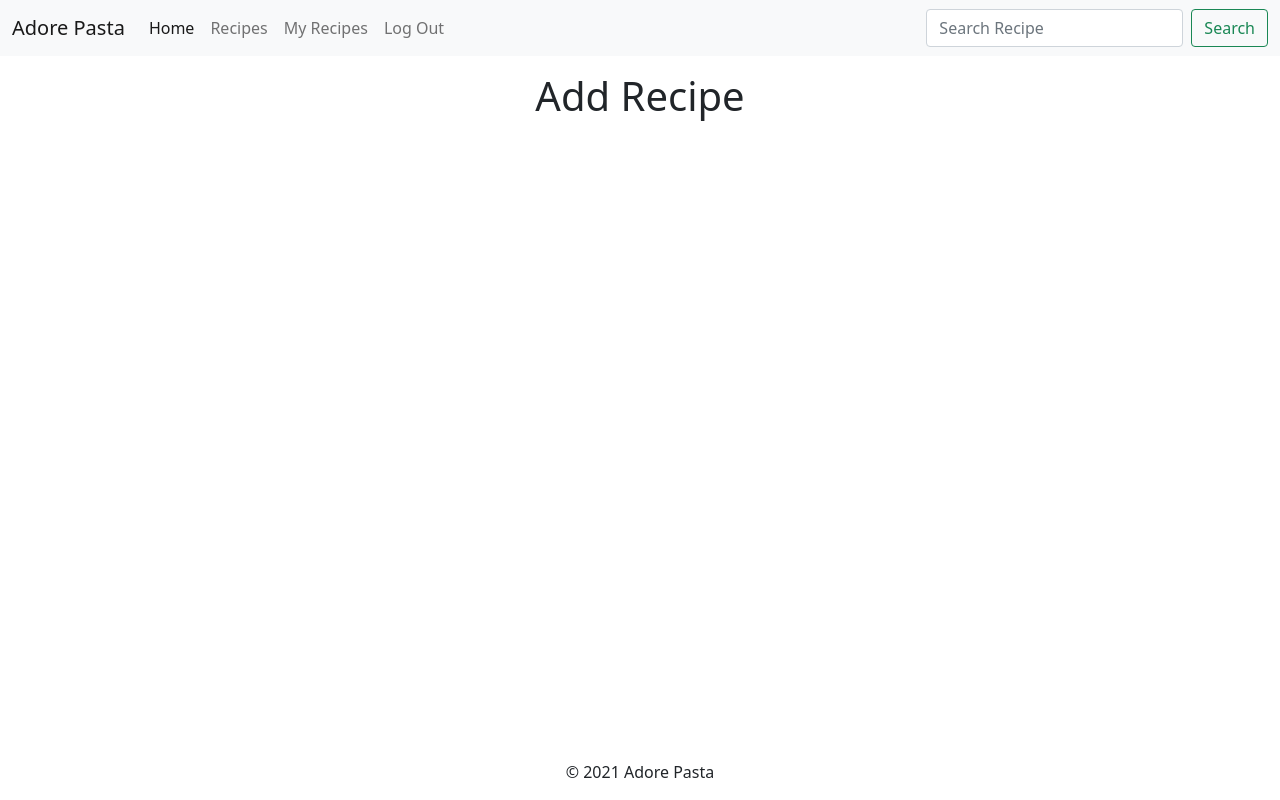
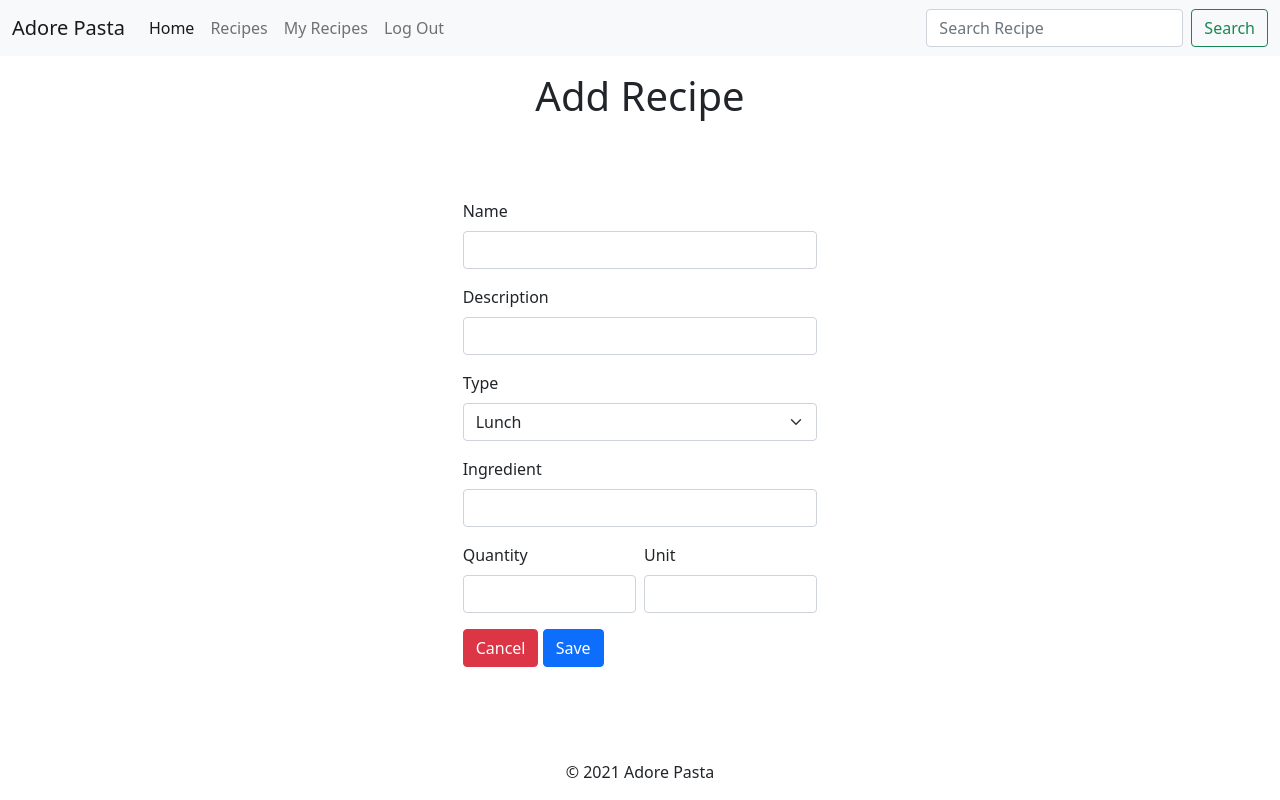
Before and after one commit to mangez84/adorepasta, a Flask app: a page that uses templates/add_recipe.html in a window 1280 px wide. Run offline with Flask 2, Linux system fonts and the light colour scheme; the visitor is signed in with stand-in values (Sample User, id 1); some libraries are stand-ins or nearby versions.

Commit message:
Start to build a form for the add recipe functionality

```diff
--- a/templates/add_recipe.html
+++ b/templates/add_recipe.html
@@ -6,6 +6,47 @@
 <div class="container-fluid">
     <div class="row">
         <div class="col-12">
+            <form method="POST" action="{{ url_for('add_recipe', username=session.username) }}">
+                <!-- Recipe name and description -->
+                <div class="mb-3">
+                    <label for="name" class="form-label">Name</label>
+                    <input type="text" id="name" name="name" class="form-control" required>
+                </div>
+                <div class="mb-3">
+                    <label for="description" class="form-label">Description</label>
+                    <input type="text" id="description" name="description" class="form-control" required>
+                </div>
+                <!-- Recipe details -->
+                <div class="mb-3">
+                    <div>
+                        <label for="type" class="form-label">Type</label>
+                        <select id="type" name="type" class="form-select" aria-label="Select recipe type" required>
+                            <option value="Breakfast">Breakfast</option>
+                            <option value="Lunch" selected>Lunch</option>
+                            <option value="Dinner">Dinner</option>
+                        </select>
+                    </div>
+                </div>
+                <!-- Ingredient details -->
+                <div>
+                    <div class="mb-3">
+                        <label for="ingredient" class="form-label">Ingredient</label>
+                        <input type="text" id="ingredient" name="ingredient" class="form-control" required>
+                    </div>
+                    <div class="mb-3 d-flex justify-content-between">
+                        <div class="me-1">
+                            <label for="quantity" class="form-label">Quantity</label>
+                            <input type="number" id="quantity" name="quantity" class="form-control" required>
+                        </div>
+                        <div class="ms-1">
+                            <label for="unit" class="form-label">Unit</label>
+                            <input type="text" id="unit" name="unit" class="form-control" required>
+                        </div>
+                    </div>
+                </div>
+                <button type="submit" class="btn btn-danger">Cancel</button>
+                <button type="submit" class="btn btn-primary">Save</button>
+            </form>
         </div>
     </div>
 </div>
```
